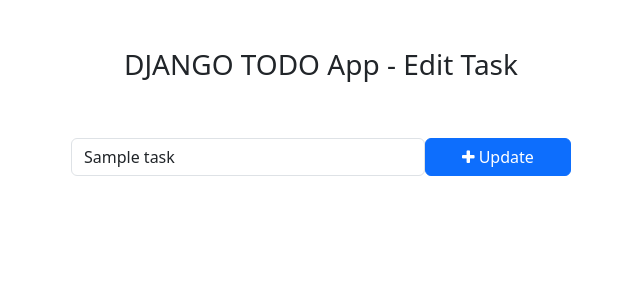
After one commit to luisSantamariaCOL/DjangoToDo_APP, a Django app: template templates/edit_task.html in a window 1280 px wide. The commit adds this page. Shown: the top 300 px of the page, without its empty margins (319-959 px from the left). Run offline with Django 4.2, Linux system fonts and the light colour scheme; the template is opened without the code that fills it: most values are stand-ins (such as "Sample title", 1, 10 or a date in 2020).

Commit message:
edit functionality

```diff
--- a/ToDo/urls.py
+++ b/ToDo/urls.py
@@ -6,4 +6,7 @@
 app_name = 'todo'
 urlpatterns = [
     path('addTask/', views.add_task, name='addTask'),
+    path('mark_as_done/<int:pk>', views.mark_as_done, name='mark_as_done'),
+    path('mark_as_undone/<int:pk>', views.mark_as_undone, name='mark_as_undone'),
+    path('edit_task/<int:pk>', views.edit_task, name='edit_task')
 ]
--- /dev/null
+++ b/templates/edit_task.html
@@ -0,0 +1,28 @@
+<!DOCTYPE html>
+<html lang="en">
+    <head>
+        <meta charset="UTF-8">
+        <meta name="viewport" content="width=device-width, initial-scale=1.0">
+        <title>Edit Task - TODO App</title>
+        <!-- Bootstrap -->
+        <link href="https://cdn.jsdelivr.net/npm/bootstrap@5.3.0-alpha1/dist/css/bootstrap.min.css" rel="stylesheet" integrity="sha384-GLhlTQ8iRABdZLl6O3oVMWSktQOp6b7In1Zl3/Jr59b6EGGoI1aFkw7cmDA6j6gD" crossorigin="anonymous">
+        <script src="https://cdn.jsdelivr.net/npm/bootstrap@5.3.0-alpha1/dist/js/bootstrap.bundle.min.js" integrity="sha384-w76AqPfDkMBDXo30jS1Sgez6pr3x5MlQ1ZAGC+nuZB+EYdgRZgiwxhTBTkF7CXvN" crossorigin="anonymous"></script>
+        <!-- Font Awesome Icons -->
+        <link rel="stylesheet" href="https://cdnjs.cloudflare.com/ajax/libs/font-awesome/4.7.0/css/font-awesome.min.css">
+    </head>
+<body>
+    <div class="container">
+        <h3 class="pt-5 pb-5 text-center">DJANGO TODO App - Edit Task</h3>
+        <form action="{% url 'todo:edit_task' get_task.pk %}" method="POST" style="width: 500px; margin: auto;">
+            {% csrf_token %} <!-- Cross Site Request Forgery -->
+            <div class="form-group">
+                <span style="display: flex;">
+                    <input type="text" name="task" class="form-control" placeholder="Add a task" value="{{ get_task.task }}">
+                    <button type="submit" class="btn btn-primary" style="width: 200px;"><i class="fa fa-plus"></i> Update</button>
+                </span>
+            </div>
+        </form>
+    </div>
+
+</body>
+</html>
```
Also changed, not shown: ToDo/views.py (+34 -1 lines), templates/home.html (+6 -3 lines).
